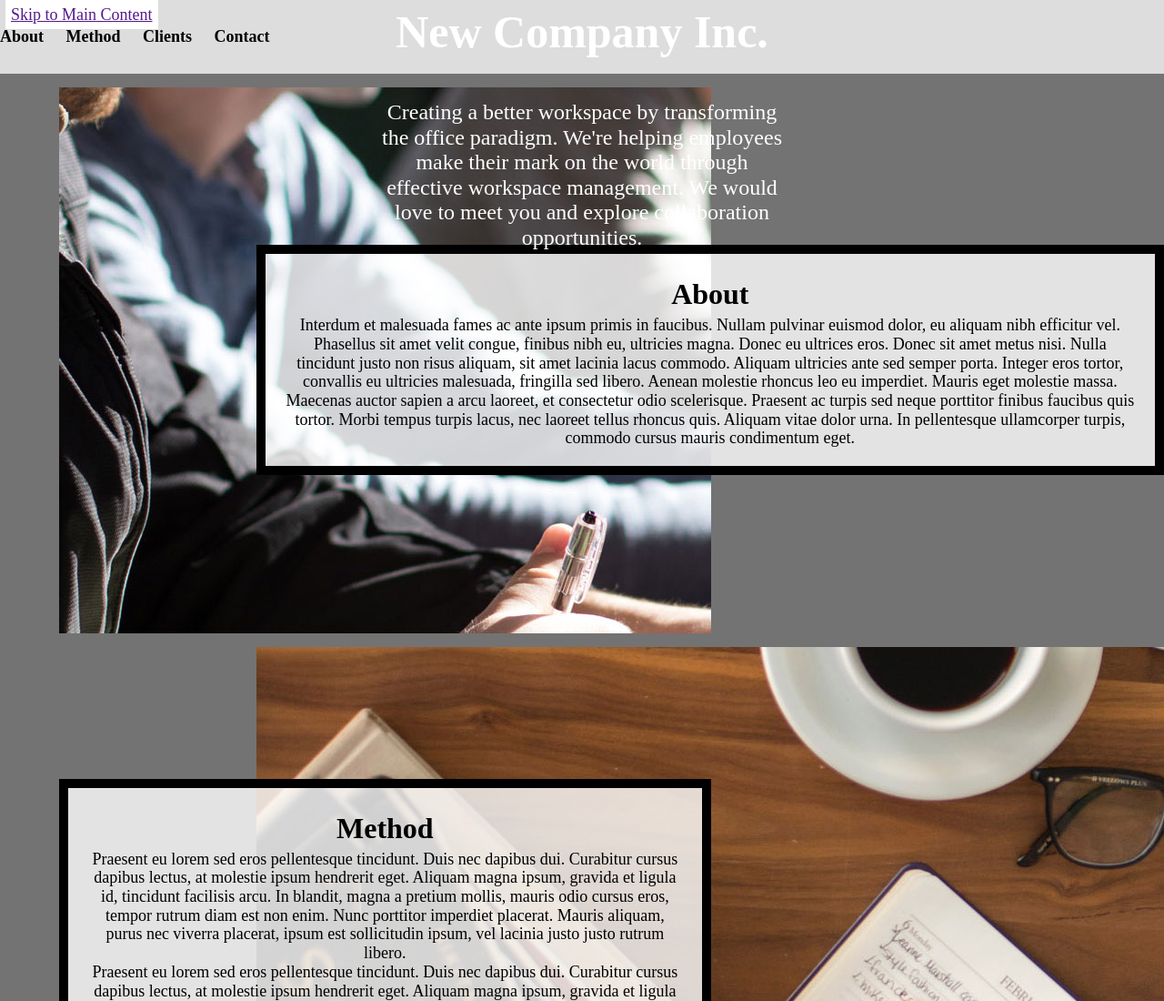
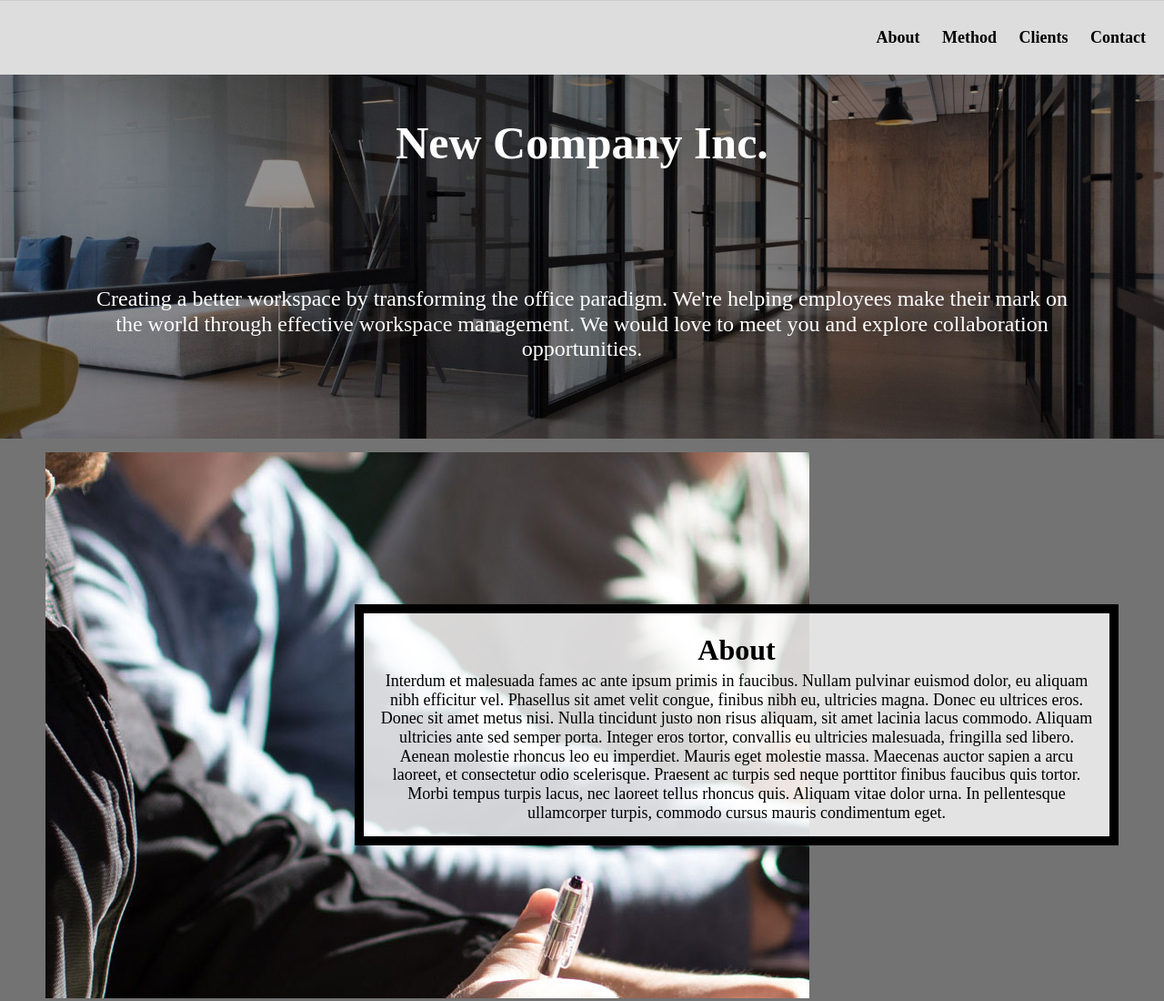
Before and after one commit to hbathala2004/hw3_2024, a plain HTML site: page index.html in a window 1280 px wide. Shown: the top 1100 px of the page at 91% size. Drawn offline with Linux system fonts and the light colour scheme.

Commit message:
Add files via upload

```diff
--- a/css/style.css
+++ b/css/style.css
@@ -100,71 +100,61 @@ footer{
   }
 }
 
-.overview{
-  position: absolute;
-  top: 20%;
-  left: 50%;
-  transform: translate(-50%, -50%);
-  text-align: center;
-  color: white;
-}
-
 
 
 /*Your Code Here*/
 /* PLEASE DO NOT REMOVE MY COMMENTS.  THEY HELP US HELP YOU DEBUG. */
 
+
+
+
 /* Step 1: Write selector/rule property to add an underline when
 links in the navigation are in the hover or focus state.*/
 
- a:hover,
- a:focus {
+nav a:hover,
+nav a:focus {
   text-decoration: underline;
 }
 
-
-
-
 /* Step 2a: Write selector/rule property to position the default position for the skip class element*/
-.skip {
-  position: fixed;
+.skip >a{
+  position: absolute;
+  top: -40px;
   padding: 6px;
 }
 
 /* Step 2b: Write selector/rule property to position the skip class element when it is in focus*/
-.skip a:focus:focus-visible {
+
+.skip > a:focus {
+  position: absolute;
   top: 20px;
-  display: none;
-
 }
 
 /* Step 3: Write selector/rule property to style all elements when in focus*/
+
 *:focus {
-  border: 2px;
-  border-style: 2px;
-  border-color: black;
+  border: 2px solid;
 }
 
+/* Step 4: Write selector/rule property to style the container */
 
-
-/* Step 4: Write selector/rule property to style the container */
 .container {
   display: grid;
   grid-template-columns: 1fr 5fr 1fr;
-  gap: 15px;
+  grid-row-gap: 15px;
+}
 
 /* Step 5: Write selector/rule property to add the background image to the
 first div in the grid  and place it in the grid. */
-.container > div:first-child {
+.container > :first-child {
   display: grid;
-  min-height: 500px;
-  background-image: URL("./images/header.jpg");
+  grid-column: 1 / -1;
+  min-height: 320px;
+  background-image: url(../images/header.jpg);
+  background-attachment: fixed;
+  background-position: center;
   background-repeat: no-repeat;
-  background-attachment: fixed;
   background-size: cover;
-  background-position: center;
-  text-align: center;
-  }
 }
 
 
@@ -173,83 +163,110 @@ first div in the grid  and place it in the grid. */
 
       /*This will be a lot of rules.... but be strategic and combine seletors*/
       .about, .method, .clients, .contact {
-        grid-column: 2/span 1;
+        grid-column: 2 / span 1;
       }
+
+      /* Begin on the 2nd, 3rd, 4th, and 5th rows respectively */
       .about {
-      grid-row: 2;
+        grid-row: 2;
       }
+
       .method {
-      grid-row: 3;
+        grid-row: 3;
       }
+
       .clients {
         grid-row: 4;
       }
+
       .contact {
-      grid-row: 5;
+        grid-row: 5;
       }
+
       .about-image, .method-image, .clients-image, .contact-image {
-        grid-column: 1/-1;
-        max-height: 600px;
-        overflow: hidden;
+        grid-column: 1/ -1; /* Cover all columns */
+        max-height: 600px; /* Maximum height of 600px */
+        overflow: hidden; /* Hide any content that goes outside their grid cell */
       }
+
+      .clients-image {
+        grid-row: 4; /* Begin on the 4th row for .clients-image */
+      }
+
+      .contact-image {
+        grid-row: 5;
+      }
+
       .about-image {
-      grid-row: 2;
+        grid-row: 2;
       }
+
       .method-image {
         grid-row: 3;
       }
-      .clients-image {
-      grid-row: 4;
-      }
-      .contact-image {
-      grid-row: 5;
-      }
 
  /* Step 8: Write the selector/rule property to style the .text-block class. */
- text-block {
-  align-self: center;
-  max-height: 250px;
-  overflow: scroll;
+.text-block {
+  align-self:center;
+  overflow: auto;
   text-align: center;
-
+  padding: 1rem;
 }
 
+
 /* Add your media query here */
+
 @media only screen and (min-width: 800px) {
-
+  nav {
+    padding: 30px 0;
+    text-align: right;
+  }
   /* Step 9: Write the selector/rule property to style the nav element */
   nav {
-  padding-left: 0px;
-        padding-right: 0px;
-        padding-top: 30px;
-        padding-bottom: 30px;
-        text-align: left;
-       }
+    padding: 30px 0 30px 0;
+    border-top: 1px solid #ccc;
+    text-align: right;
+  }
+}
 
 
   /* Step 10: Write the selector/rule property to update the .container class */
   .container {
     display: grid;
     grid-template-columns: 50px auto 500px auto 50px;
-   }
-
-
+  }
 
   /* Steps 11 and 12: Update the grid-column property of the grid's children (where-needed)*/
-    .about, .clients, .method-image, .contact-image {
-      grid-column: 3/span2;
-    }
- .method, .contact, .about-image, .clients-image {
-  grid-column: 2/span 2;
+
+  .about,
+  .method,
+  .clients,
+  .contact,
+  .about-image,
+  .method-image,
+  .clients-image,
+  .contact-image {
+    grid-column: 3 / 5;
+  }
+
+  .method,
+  .contact,
+  .about-image,
+  .clients-image {
+    grid-column: 2 / 4;
+  }
+
+ /* Step 13: Write the selector/rule property to update the .text-block class */
+ .text-block {
+  max-height: 250
  }
+
+ @media (prefers-color-scheme: dark) {
+  body {
+    background-color: #333;
+    color: #fff;
+  }
+  a {
+    color: #ddd;
+  }
 }
-
-
- /* Step 13:Write the selector/rule property to update the .text-block class */
- .text-block {
-  align-self: center;
-  max-height: 250px;
-  text-align: center;
-  padding: 20px;
-  font-size: 18px;
-}
```
